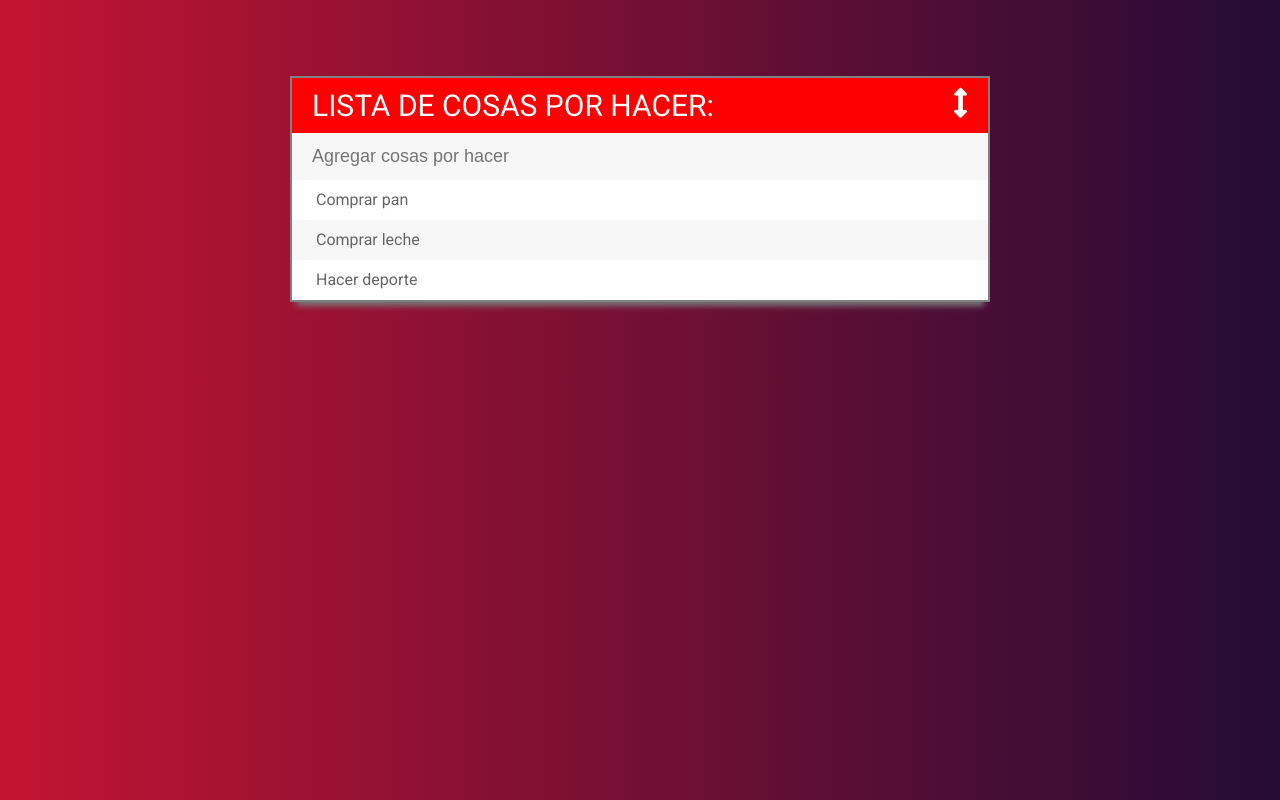
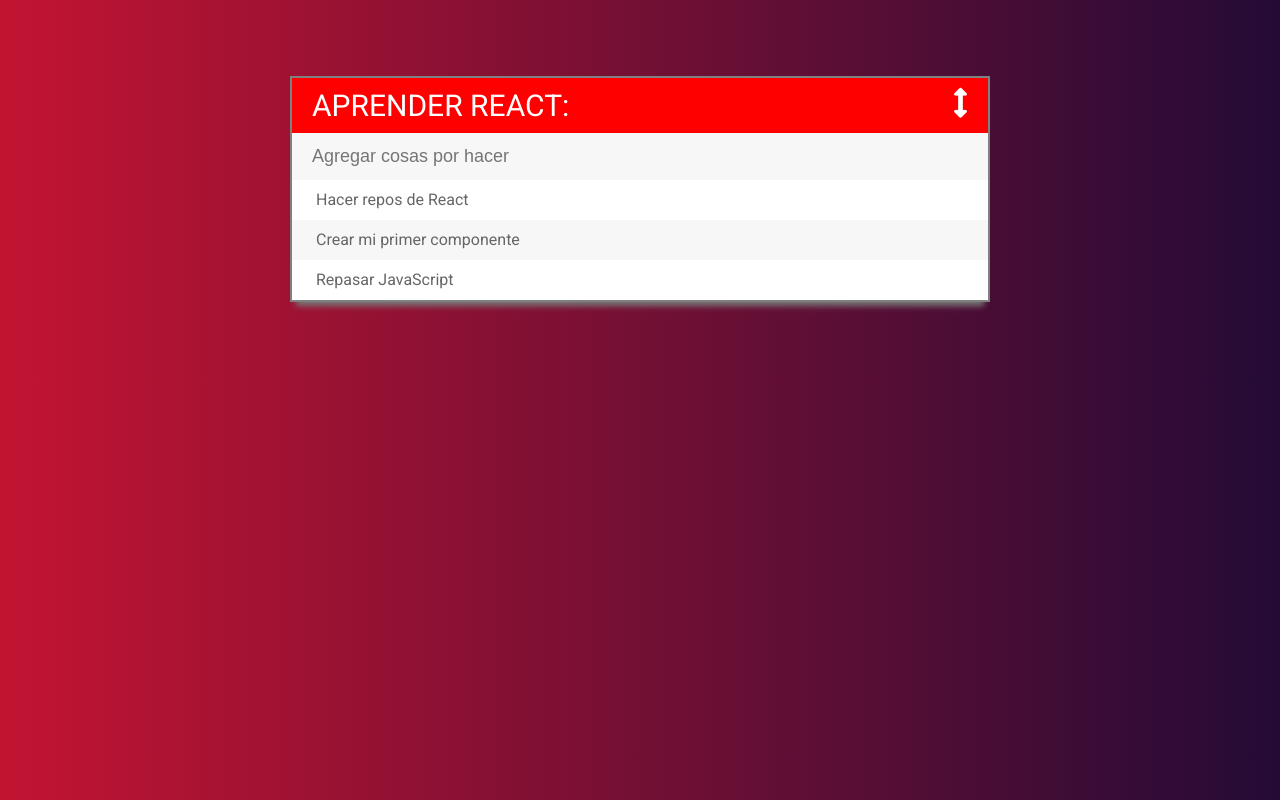
Before and after one commit to benjakunkel/toDoList, a plain HTML site: page index.html in a window 1280 px wide. Drawn offline with nearby package versions, Linux system fonts and the light colour scheme.

Commit message:
Repaso JS

```diff
--- a/index.html
+++ b/index.html
@@ -12,13 +12,13 @@
 <body>
 
     <div id="contenido">
-        <h1><i class="fas fa-arrows-alt-v"></i> Lista de cosas por hacer:  </h1>
+        <h1><i class="fas fa-arrows-alt-v"></i> Aprender React:  </h1>
 
         <input placeholder="Agregar cosas por hacer" type="text">
         <ul>
-            <li><span class="fa fa-trash"></span> Comprar pan</li>
-            <li><span class="fa fa-trash"></span> Comprar leche</li>
-            <li><span class="fa fa-trash"></span> Hacer deporte</li>
+            <li><span class="fa fa-trash "></span> Hacer repos de React </li>
+            <li><span class="fa fa-trash completado"></span> Crear mi primer componente</li>
+            <li><span class="fa fa-trash completado"></span> Repasar JavaScript</li>
         </ul>
     </div>
 
```
